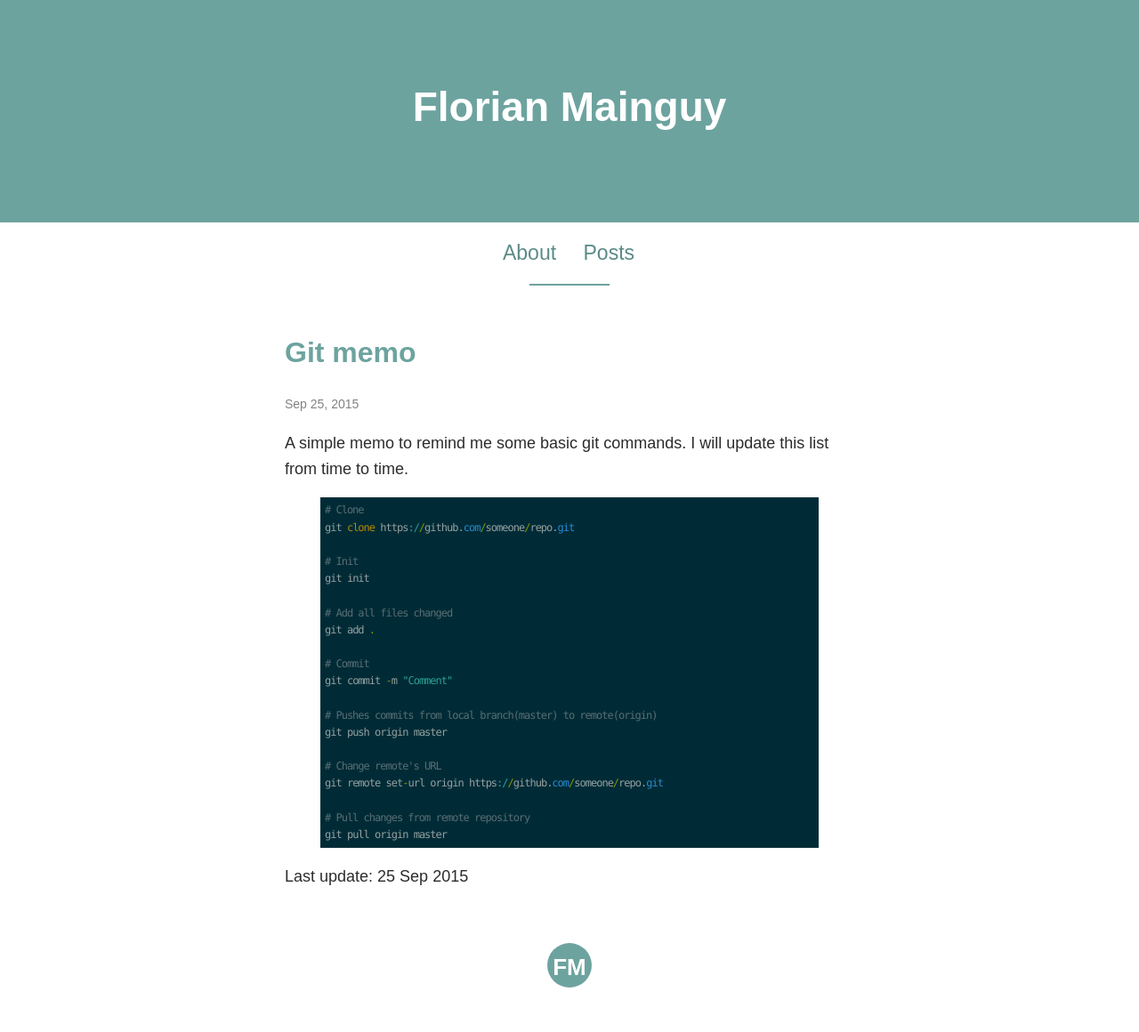
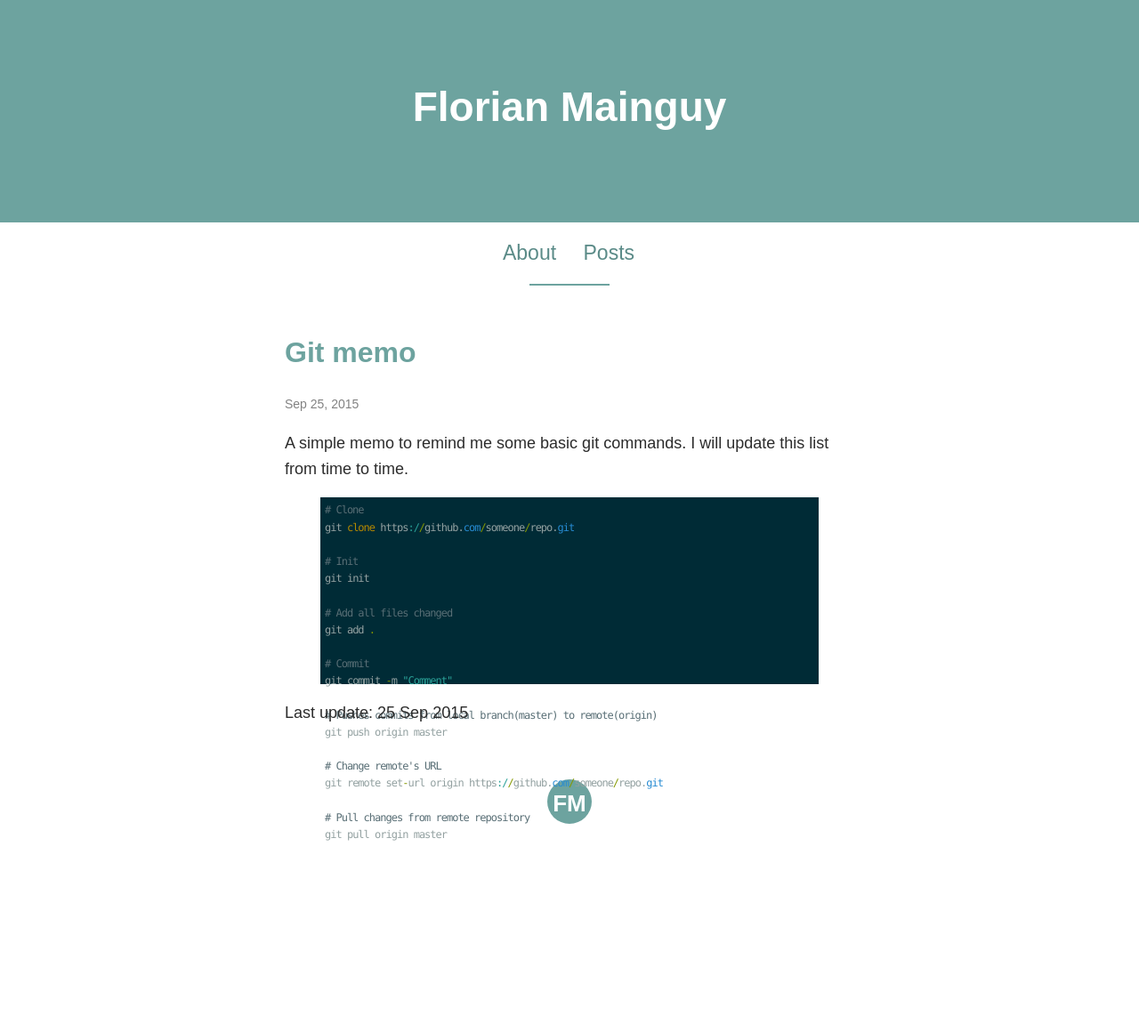
Before and after one commit to florianmainguy/florianmainguy.github.io, a Jekyll site: the page built from _posts/2015-09-25-git-memo.markdown, in a window 1280 px wide. Shown: the whole page at 89% size. Built offline with Jekyll 4.4.1, drawn with Linux system fonts in a browser that asks for light colours; after the commit the page ends 976 px from its top, so only the background shows below that.

Commit message:
New post - TOP part 2

```diff
--- a/_sass/_layout.scss
+++ b/_sass/_layout.scss
@@ -110,6 +110,7 @@ h2 {
 }
 .highlight {
     padding: 5px 5px 5px 5px;
+    max-height: 200px;
 }
 .highlight pre {
     margin-top: 0;
--- a/_sass/_syntax-highlighting.scss
+++ b/_sass/_syntax-highlighting.scss
@@ -4,7 +4,6 @@
 .highlight {
     background: #fff;
     @extend %vertical-rhythm !optional;
-    max-height: 200px;
 
     .c     { color: #998; font-style: italic } // Comment
     .err   { color: #a61717; background-color: #e3d2d2 } // Error
```
